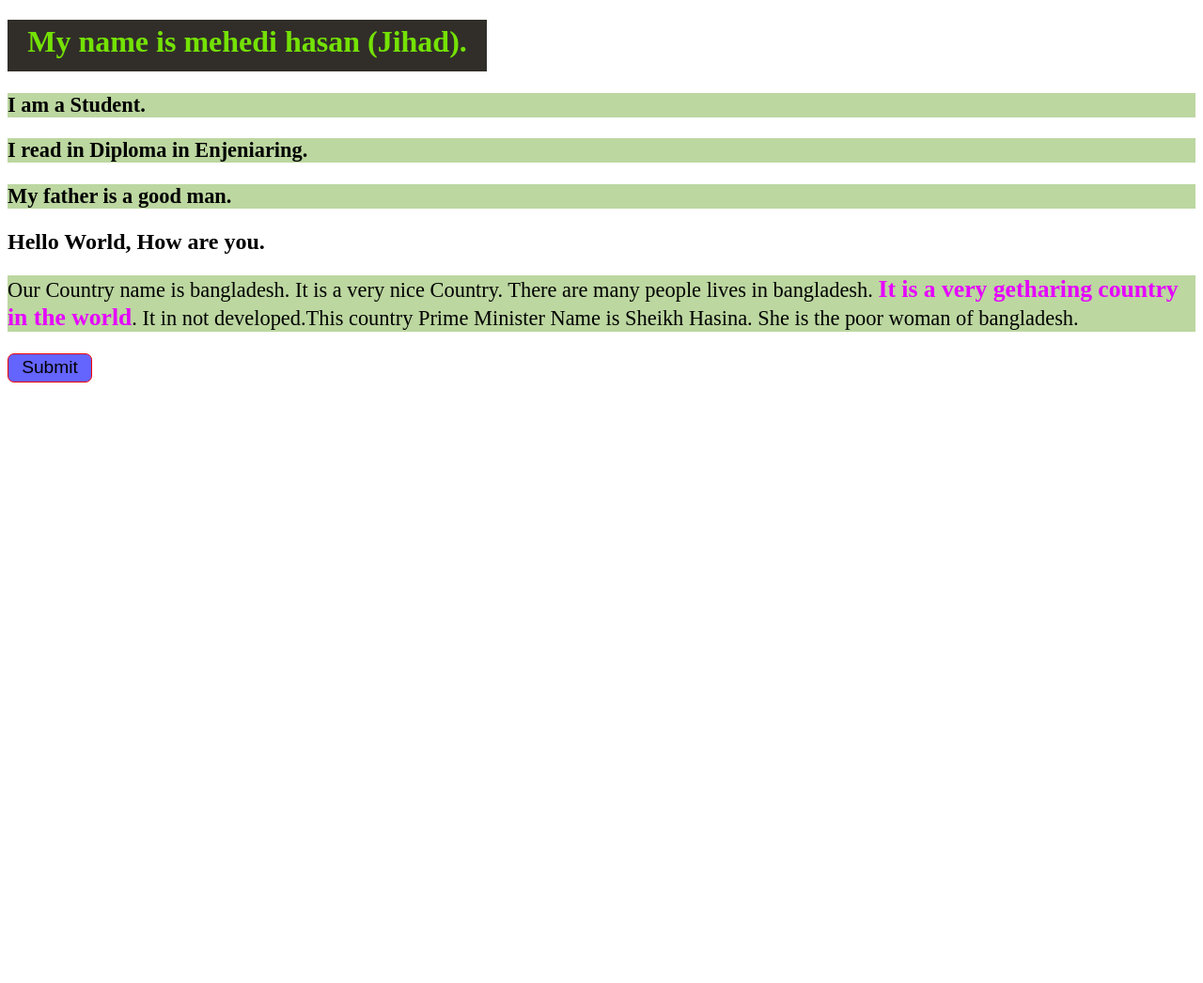
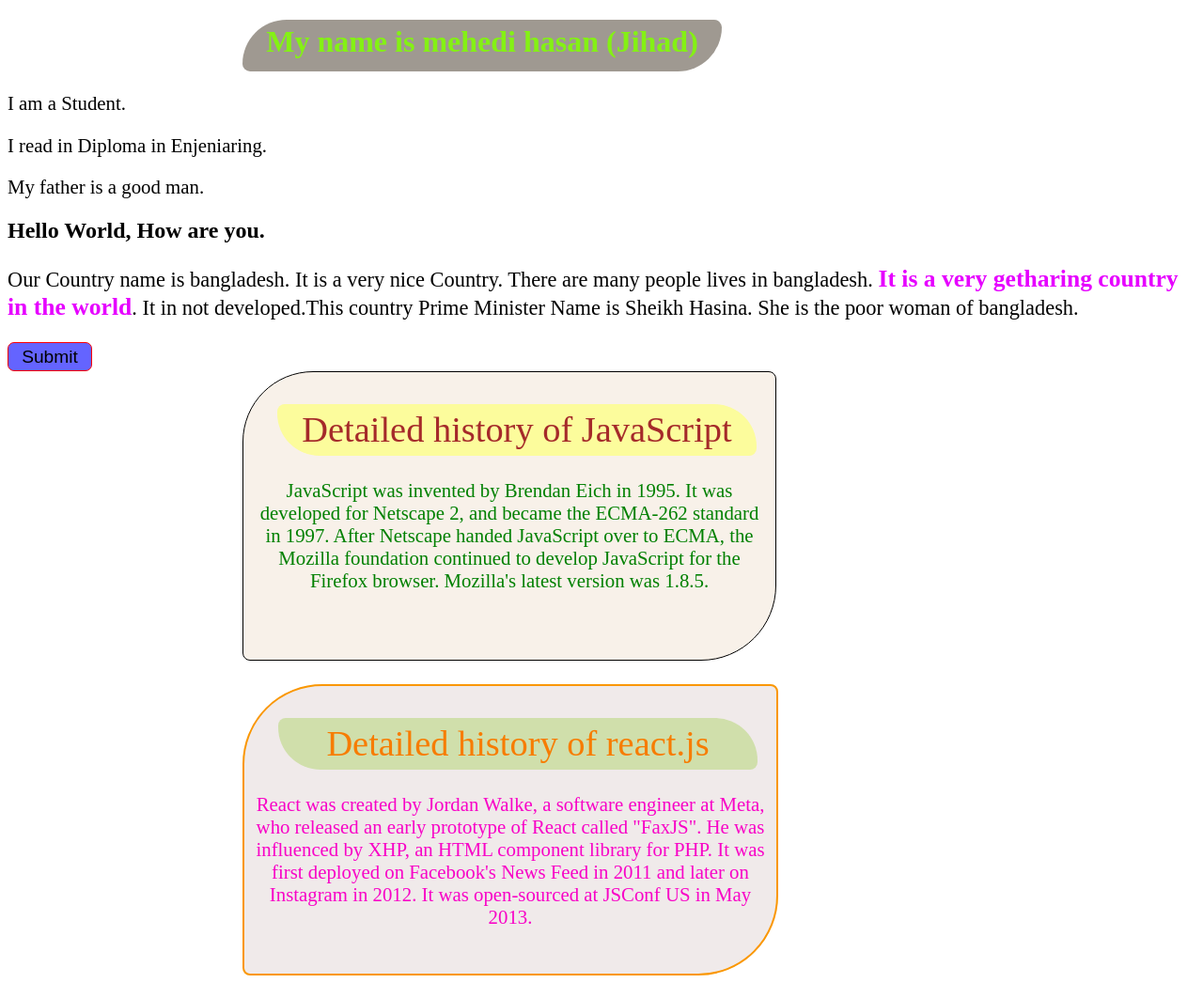
Before and after one commit to mhedi-hasan/my-second-github-repo, a plain HTML site: page index.html in a window 1280 px wide. Shown: the whole page at 94% size. Before the commit the page ends 800 px from the top, so only its background shows below. Drawn offline with Linux system fonts and the light colour scheme.

Commit message:
added new featchers

```diff
--- a/index.html
+++ b/index.html
@@ -8,7 +8,7 @@
     <title>My Second github repo pages</title>
 </head>
 <body>
-    <h1>My name is mehedi hasan (Jihad).</h1>
+    <h1>My name is mehedi hasan (Jihad)</h1>
     <p>I am a Student.</p>
     <p>I read in Diploma in Enjeniaring.</p>
     <p>My father is a good man.</p>
@@ -18,5 +18,15 @@
     </div>
     <button style="height: 31px; width: 90px; border: 1.8px solid rgb(255, 2, 2)
     ; border-radius: 7px; font-size: 1.2rem; background-color: rgba(0, 0, 255, 0.609); ">Submit</button>
+    <div class="JavaScript">
+        <h1>Detailed history of JavaScript</h1>
+        <p>JavaScript was invented by Brendan Eich in 1995. It was developed for Netscape 2, and became the ECMA-262 standard in 1997. After Netscape handed JavaScript over to ECMA, the Mozilla foundation continued to develop JavaScript for the Firefox browser. Mozilla's latest version was 1.8.5.</p>
+    </div>
+    <div  id="react">
+        <h1>Detailed history of react.js</h1>
+        <p>
+            React was created by Jordan Walke, a software engineer at Meta, who released an early prototype of React called "FaxJS". He was influenced by XHP, an HTML component library for PHP. It was first deployed on Facebook's News Feed in 2011 and later on Instagram in 2012. It was open-sourced at JSConf US in May 2013.
+        </p>
+    </div>
 </body>
 </html>
--- a/style.css
+++ b/style.css
@@ -1,14 +1,58 @@
 h1{
     color: rgba(128, 255, 0, 0.864);
-    background-color: rgb(49, 46, 41);
+    background-color: rgb(159, 153, 145);
     font-weight: 800;
     width: 500px;
     height: 45px;
     text-align: center;
     padding: 5px;
+    margin-left: 250px;
+    border-radius: 52px 9px;
 }
 p{
-    font-size: 1.4rem;
-    font-weight: 700;
-    background-color: rgb(188, 215, 160);
+    font-size: 1.3rem;
+    font-weight: 500;
 }
+.JavaScript{
+    border: 1.5px solid black;
+    height: 290px;
+    width: 550px;
+    font-size: 1.2rem;
+    background-color: rgba(247, 240, 231, 0.885);
+    font-weight: 200;
+    color: green;
+    margin-left: 250px;
+    text-align: center;
+    border-radius: 75px 8px 80px;
+    padding: 8px;
+
+}
+.JavaScript h1{
+    font-weight: 450;
+    margin-left: 28px;
+    color: brown;
+    background-color: rgb(252, 252, 156);
+    border-radius: 8px 45px;
+
+}
+#react{
+    border: 2px solid rgb(250, 151, 2);
+    height: 290px;
+    width: 550px;
+    font-size: 1.2rem;
+    background-color: rgb(240, 234, 234);
+    font-weight: 200;
+    color: rgb(248, 3, 199);
+    margin-left: 250px;
+    text-align: center;
+    border-radius: 85px 8px;
+    padding: 8px;
+    margin-top: 25px;
+}
+#react h1{
+    font-weight: 450;
+    margin-left: 28px;
+    color: rgb(247, 124, 0);
+    background-color: rgba(190, 217, 133, 0.624);
+    border-radius: 8px 45px;
+}
```
